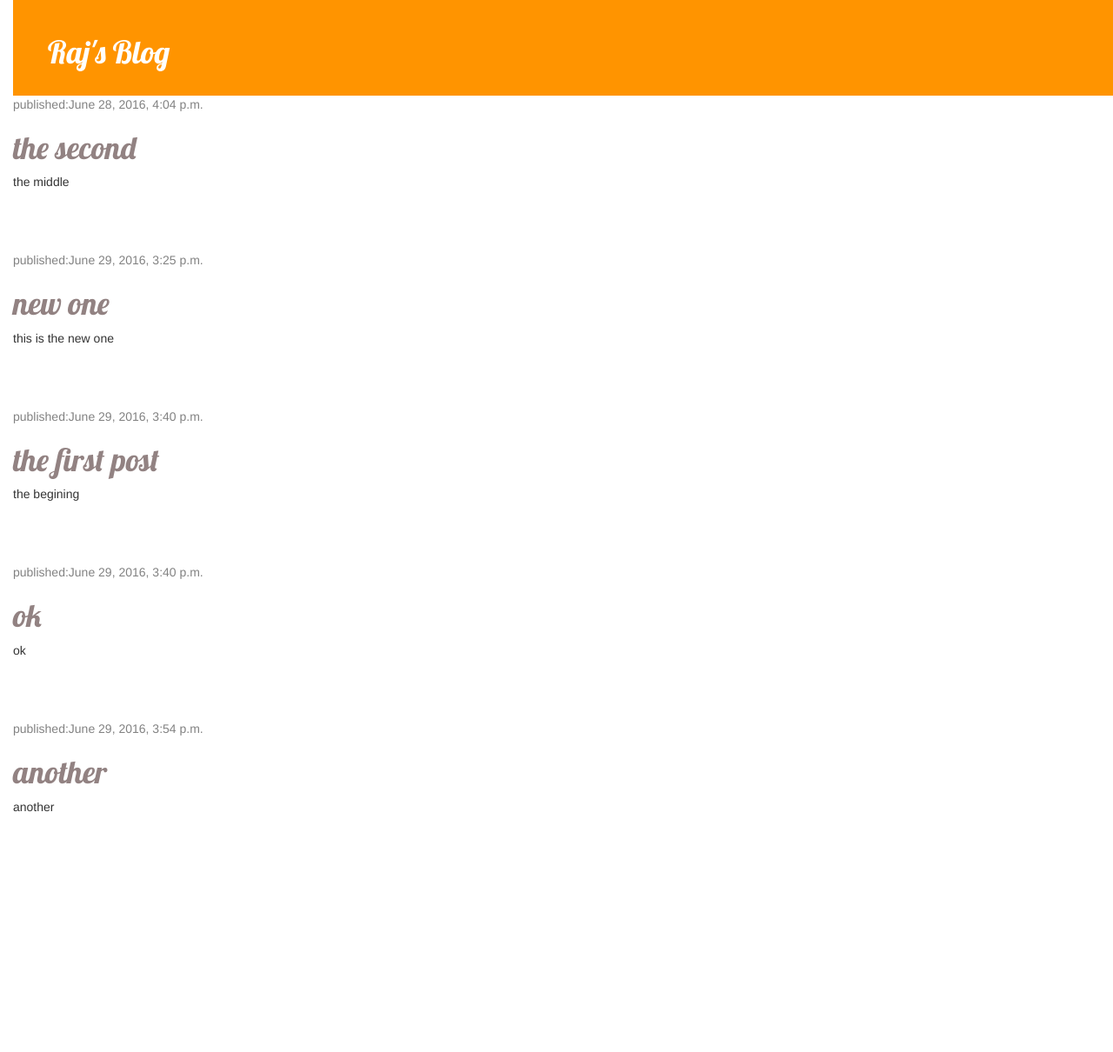
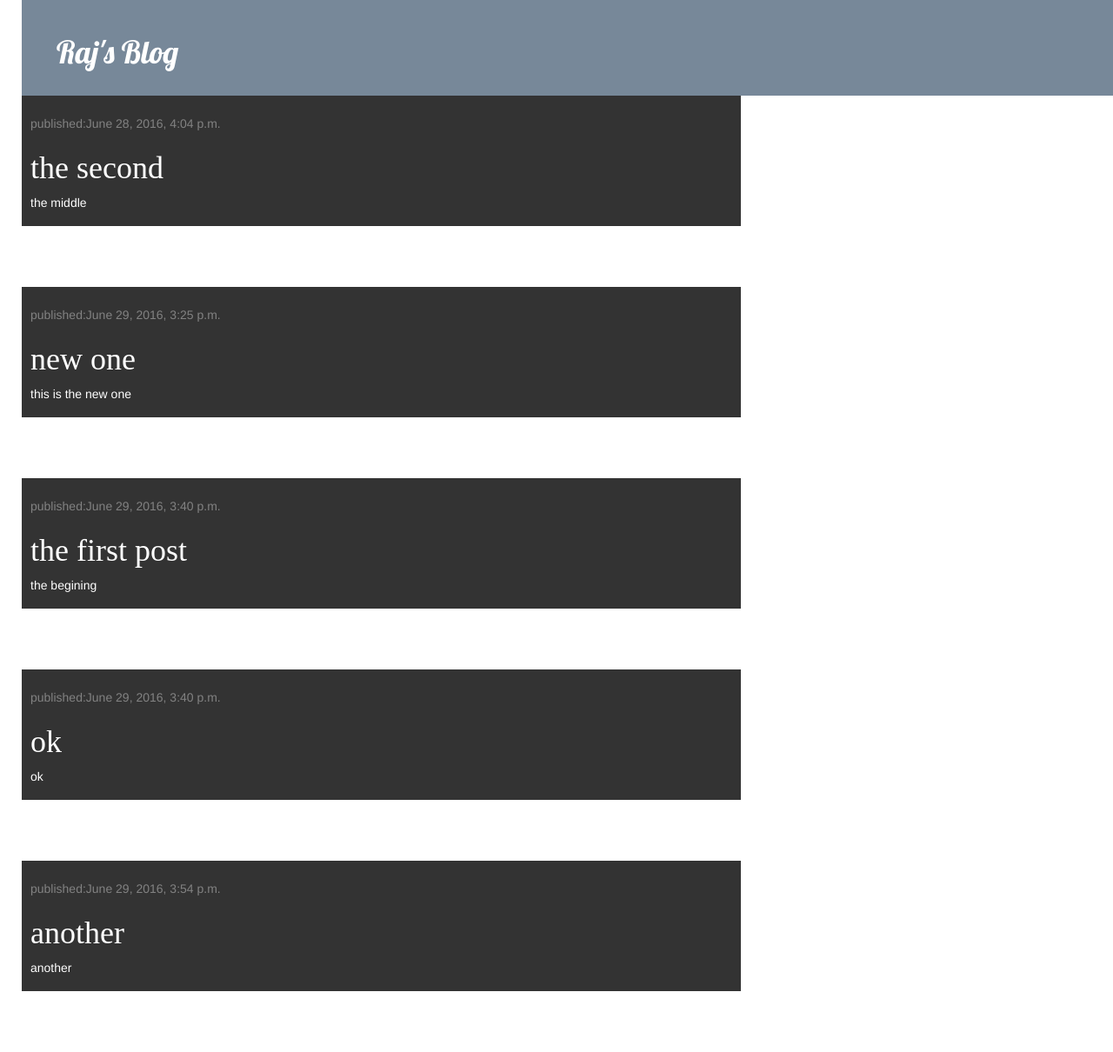
Before and after one commit to rajdangol/django-blog, a Django app: page / in a window 1280 px wide. Shown: the whole page at 87% size. Before the commit the page ends 934 px from the top, so only its background shows below. Run offline with Django 3.2, Linux system fonts and the light colour scheme; data comes from the database, SQL or seed files in the repository; some libraries are stand-ins or nearby versions.

Commit message:
added templates and css

```diff
--- a/blog/static/css/blog.css
+++ b/blog/static/css/blog.css
@@ -3,16 +3,16 @@
 	font-family: 'Lobster';
 }
 h1 a {
-	color: #928282;
-	font-family: 'Lobster';
+	color: #ffffff;
+	font-family: 'Ariel';
 }
 
 body {
-	padding-left: 15px;
+	padding-left: 25px;
 }
 
 .page_header {
-	background-color: #ff9400;
+	background-color: #778899;
 	margin-top:0;
 	padding: 20px 20px 20px 40px;
 }
@@ -34,6 +34,7 @@ h1, h2, h3, h4{
 
 .date {
 	color: #828282;
+	margin-top: 20px;
 }
 
 .save {
@@ -49,10 +50,16 @@ h1, h2, h3, h4{
 	float: right;
 	font-size: 26pt;
 	margin-right: 20px;
+	padding-bottom: 10px;
 }
 
 .post {
 	margin-bottom: 70px;
+	background-color: #333333;
+	color: #ffffff;
+	height: 150px;
+	padding-left: 10px;
+	padding-top: 2px;
 }
 
 .post h1 a, .post h1 a : visted {
--- a/blog/templates/blog/post_list.html
+++ b/blog/templates/blog/post_list.html
@@ -5,7 +5,7 @@
 			<div class="date">
 				<p>published:{{post.published_date}}</p>
 			</div>
-			<h1><a href="{% url 'post_detail' pk=post.pk %}"> {{post.title}}</a></h1>
+			<h1><a href="{% url 'post_detail' pk=post.pk %}">{{ post.title }}</a></h1>
 			<p>{{post.text | linebreaksbr }}</p>
 		</div>
 	{% endfor %}
```
